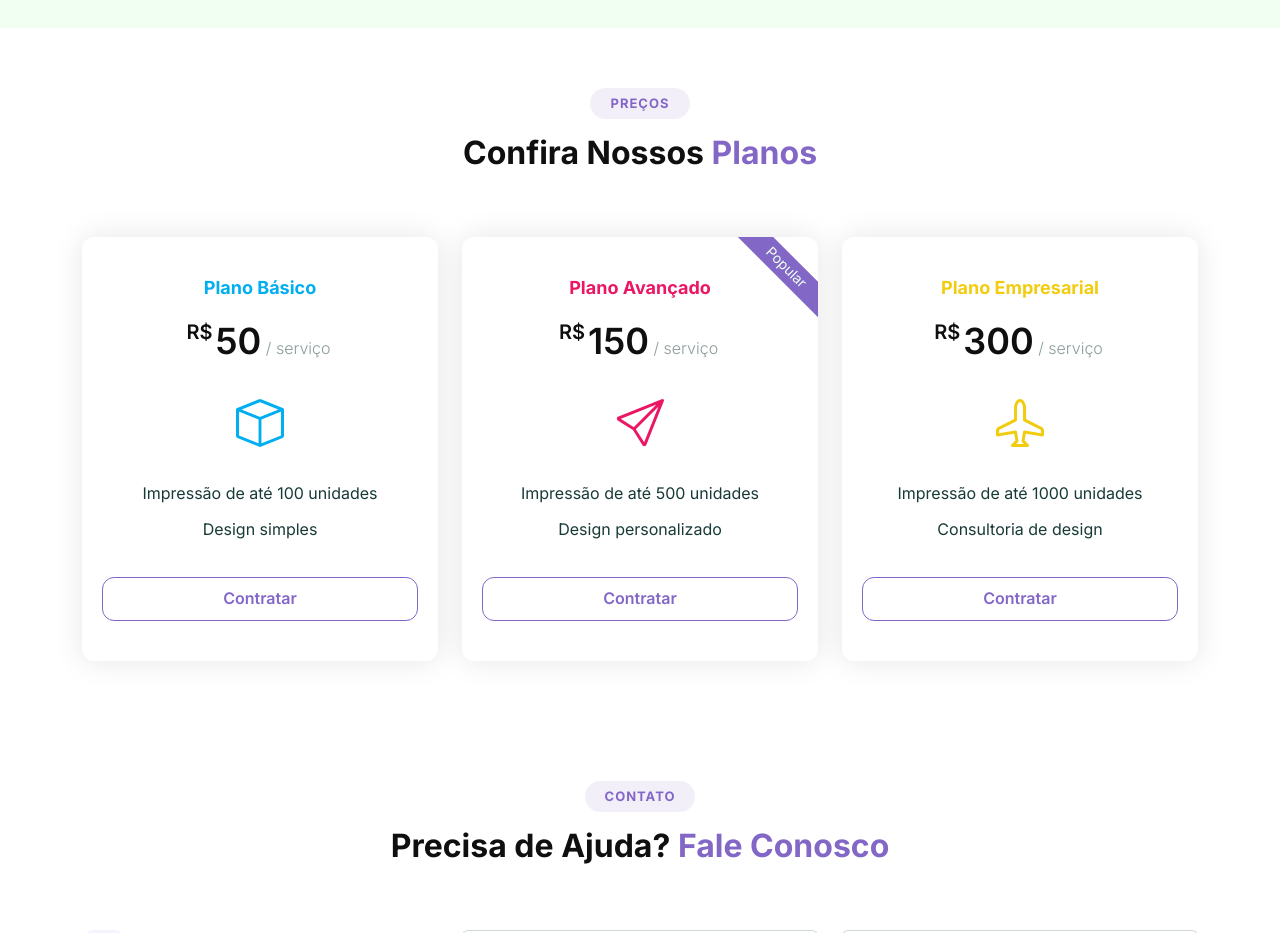
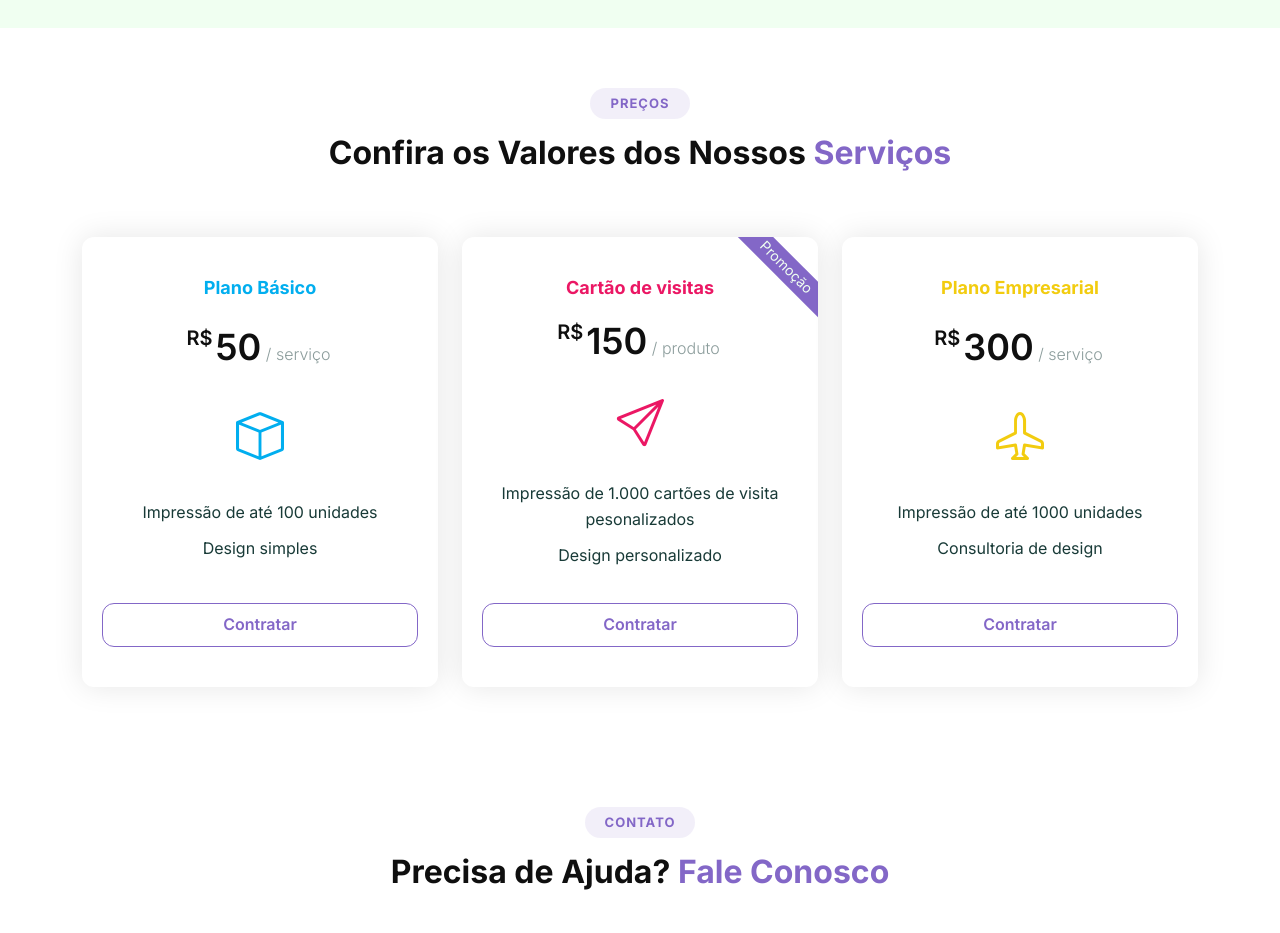
Before and after one commit to HugoaMoraes/BSBGrafica, a plain HTML site: page index.html in a window 1280 px wide. Shown: the part 2640-3573 px from the top of the page. Drawn offline with Linux system fonts and the light colour scheme.

```diff
--- a/assets/css/main.css
+++ b/assets/css/main.css
@@ -45,6 +45,16 @@
 /* Smooth scroll */
 :root {
   scroll-behavior: smooth;
+}
+
+::-webkit-scrollbar {
+  width: 12px;
+  border: 1px solid var(--background-color);
+}
+
+::-webkit-scrollbar-thumb {
+  background-color: var(--accent-color);
+  border-radius: 6px;
 }
 
 /*--------------------------------------------------------------
--- a/index.html
+++ b/index.html
@@ -11,7 +11,7 @@
     content="gráfica rápida, impressão, design gráfico, cartões de visita, banners, panfletos, adesivos">
   <meta property="og:image" content="https://hugoamoraes.github.io/BSBGrafica/assets/img/LogoTipo.png" />
   <meta property="og:image:width" content="1080" />
-  <meta property="og:image:height" content="1080" />
+  <meta property="og:image:height" content="320" />
 
   <!-- ThemeColor -->
   <meta name="theme-color" content="#8367c7" />
@@ -286,7 +286,7 @@
       <!-- Section Title -->
       <div class="container section-title" data-aos="fade-up">
         <h2>Preços</h2>
-        <div><span>Confira Nossos</span> <span class="description-title">Planos</span></div>
+        <div><span>Confira os Valores dos Nossos</span> <span class="description-title">Serviços</span></div>
       </div><!-- End Section Title -->
 
       <div class="container">
@@ -310,14 +310,14 @@
 
           <div class="col-lg-4 col-md-6 d-flex align-items-stretch" data-aos="zoom-in" data-aos-delay="200">
             <div class="pricing-tem d-flex flex-column justify-content-between w-100">
-              <span class="featured">Popular</span>
-              <h3 style="color: #eb1764;">Plano Avançado</h3>
-              <div class="price"><sup>R$</sup>150<span> / serviço</span></div>
+              <span class="featured">Promoção</span>
+              <h3 style="color: #eb1764;">Cartão de visitas</h3>
+              <div class="price"><sup>R$</sup>150<span> / produto</span></div>
               <div class="icon">
                 <i class="bi bi-send" style="color: #eb1764;"></i>
               </div>
               <ul>
-                <li>Impressão de até 500 unidades</li>
+                <li>Impressão de 1.000 cartões de visita pesonalizados</li>
                 <li>Design personalizado</li>
               </ul>
               <a href="#" class="btn-buy">Contratar</a>
```
Also changed, not shown: assets/img/LogoTipo.png, favicon.ico.
